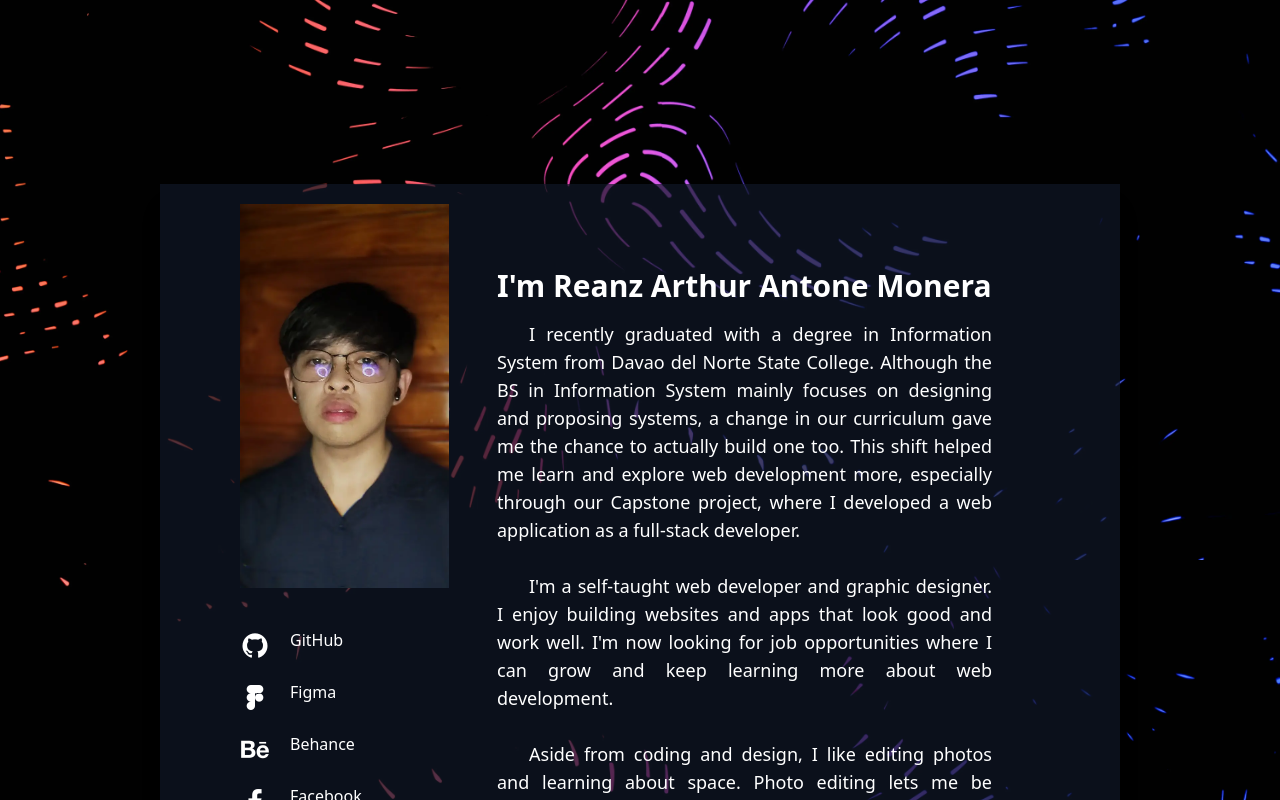
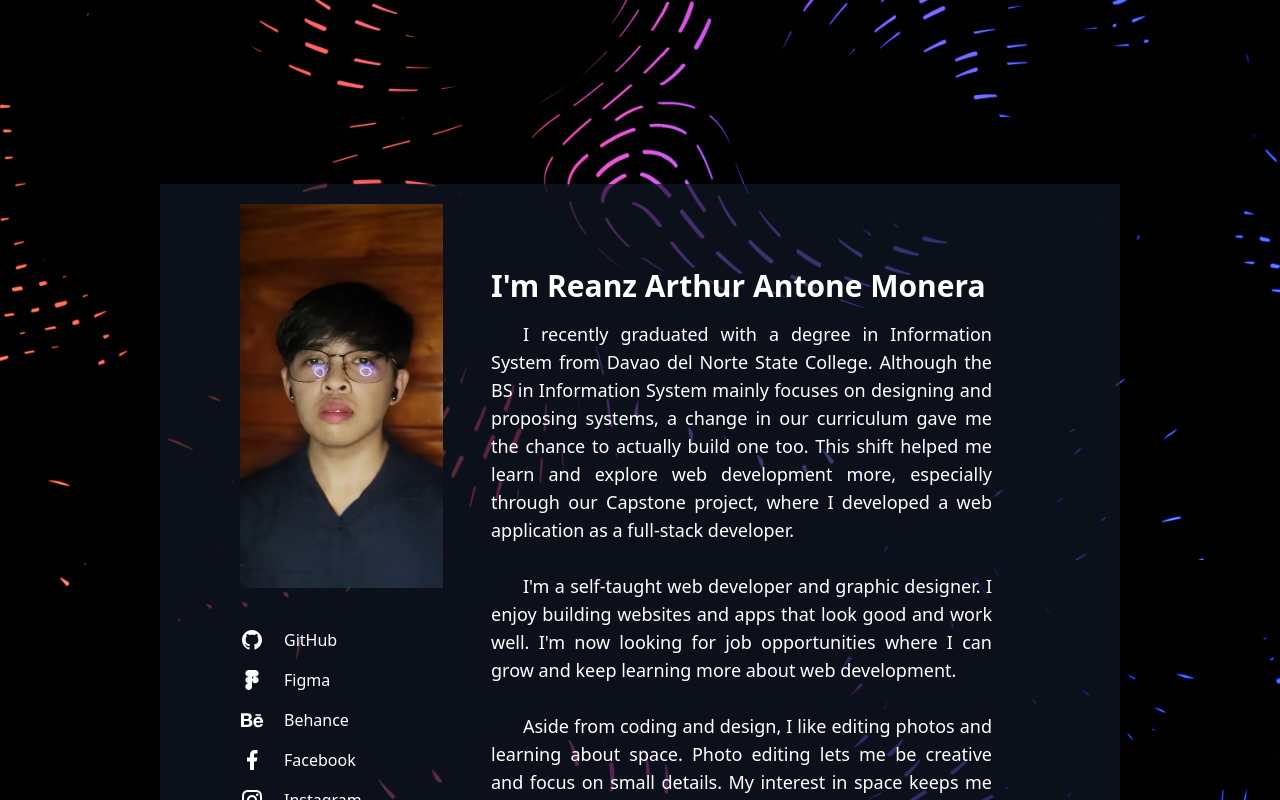
Before and after one commit to reqbahrf/MyPortfolio-react-app, a React (Vite) app: page / in a window 1280 px wide. Shown: the part 2000-2800 px from the top of the page. Built offline with nearby package versions, Linux system fonts and the light colour scheme.

Commit message:
refactor: Update About Section to use Remixicon React components

```diff
--- a/src/AboutSection.tsx
+++ b/src/AboutSection.tsx
@@ -1,5 +1,12 @@
 import profile2 from '/assets/pageImg/profile2.webp';
-
+import {
+  RiGithubFill,
+  RiFigmaFill,
+  RiBehanceFill,
+  RiMailFill,
+  RiFacebookFill,
+  RiInstagramLine,
+} from '@remixicon/react';
 import { LazyLoadImage } from 'react-lazy-load-image-component';
 import 'react-lazy-load-image-component/src/effects/blur.css';
 import 'react-lazy-load-image-component/src/effects/opacity.css';
@@ -23,7 +30,7 @@ export default function AboutSection() {
           </div>
           <div className='mysocialMedia flex flex-row lg:flex-col my-10 gap-4'>
             <div className='flex flex-1 group'>
-              <i className='ri-github-fill text-3xl text-white group-hover:text-pink-700'></i>
+              <RiGithubFill className=' text-3xl text-white group-hover:text-pink-700'></RiGithubFill>
               <a
                 href='https://github.com/reqbahrf'
                 target='_blank'
@@ -33,7 +40,7 @@ export default function AboutSection() {
               </a>
             </div>
             <div className='flex flex-1 group'>
-              <i className='ri-figma-fill text-3xl text-white group-hover:text-pink-700'></i>
+              <RiFigmaFill className=' text-3xl text-white group-hover:text-pink-700'></RiFigmaFill>
               <a
                 href='https://www.figma.com/@reanzarthuramon'
                 target='_blank'
@@ -43,7 +50,7 @@ export default function AboutSection() {
               </a>
             </div>
             <div className='flex flex-1 group'>
-              <i className='ri-behance-fill text-3xl text-white group-hover:text-pink-700'></i>
+              <RiBehanceFill className=' text-3xl text-white group-hover:text-pink-700'></RiBehanceFill>
               <a
                 href='https://www.behance.net/reanzamonera'
                 target='_blank'
@@ -53,7 +60,7 @@ export default function AboutSection() {
               </a>
             </div>
             <div className='flex flex-1 group'>
-              <i className='ri-facebook-fill text-3xl text-white group-hover:text-pink-700'></i>
+              <RiFacebookFill className=' text-3xl text-white group-hover:text-pink-700'></RiFacebookFill>
               <a
                 href='https://www.facebook.com/profile.php?id=100008998324688'
                 target='_blank'
@@ -63,7 +70,7 @@ export default function AboutSection() {
               </a>
             </div>
             <div className='flex flex-1 group'>
-              <i className='ri-instagram-line text-3xl text-white group-hover:text-pink-700'></i>
+              <RiInstagramLine className=' text-3xl text-white group-hover:text-pink-700'></RiInstagramLine>
               <a
                 href='https://www.instagram.com/reanz_arthur/'
                 target='_blank'
@@ -75,7 +82,7 @@ export default function AboutSection() {
           </div>
           <hr />
           <div className='flex flex-1 group mt-5 lg:mt-0 justify-center lg:justify-start'>
-            <i className='ri-mail-fill text-3xl text-white group-hover:text-pink-700'></i>
+            <RiMailFill className=' text-3xl text-white group-hover:text-pink-700'></RiMailFill>
             <a
               href='mailto:reqbahrf@gmail.com'
               className='text-white ps-5 group-hover:text-pink-700'
```
